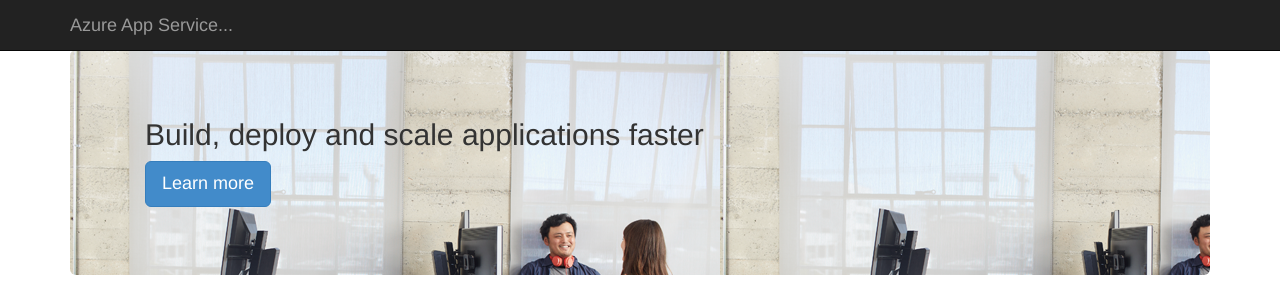
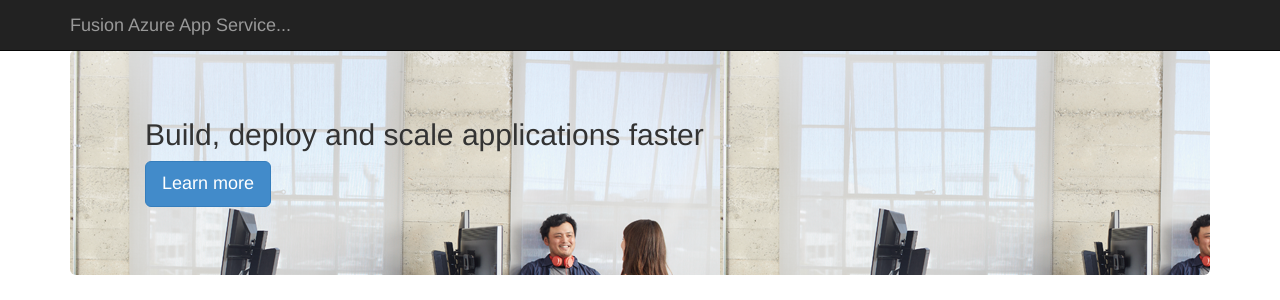
Before and after one commit to sippyrai/fusion-docker-django-webapp-linux, a Django app: page / in a window 1280 px wide. Shown: the top 300 px of the page. Run offline with Django 3.2, Linux system fonts and the light colour scheme; some libraries are stand-ins or nearby versions.

Commit message:
updated index

```diff
--- a/app/templates/app/index.html
+++ b/app/templates/app/index.html
@@ -5,7 +5,7 @@
  <nav class="navbar navbar-inverse navbar-fixed-top">
       <div class="container">
         <div class="navbar-header">
-          <a class="navbar-brand" href="#">Azure App Service...</a>
+          <a class="navbar-brand" href="#">Fusion Azure App Service...</a>
         </div>
       </div>
     </nav>
```
